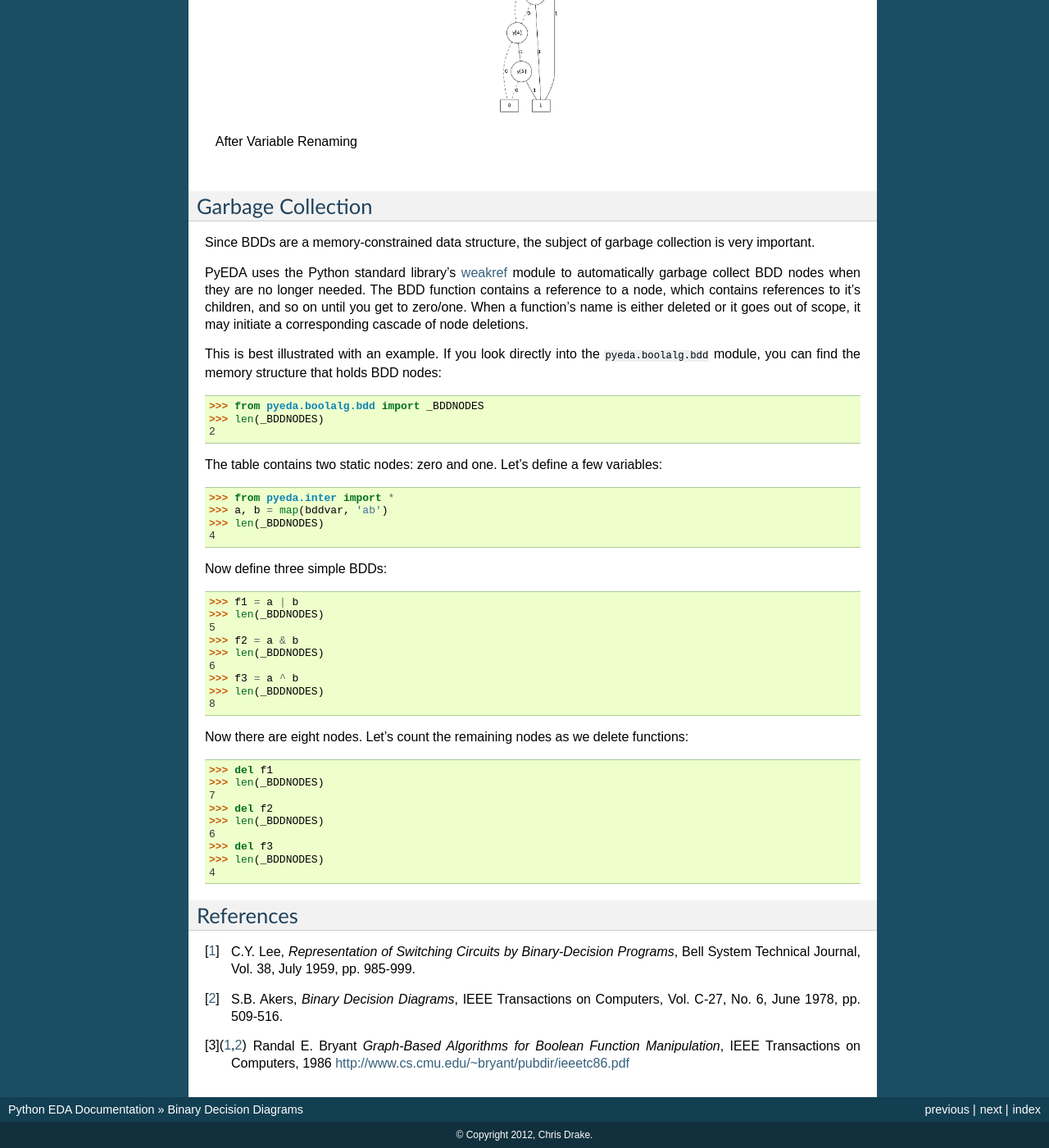
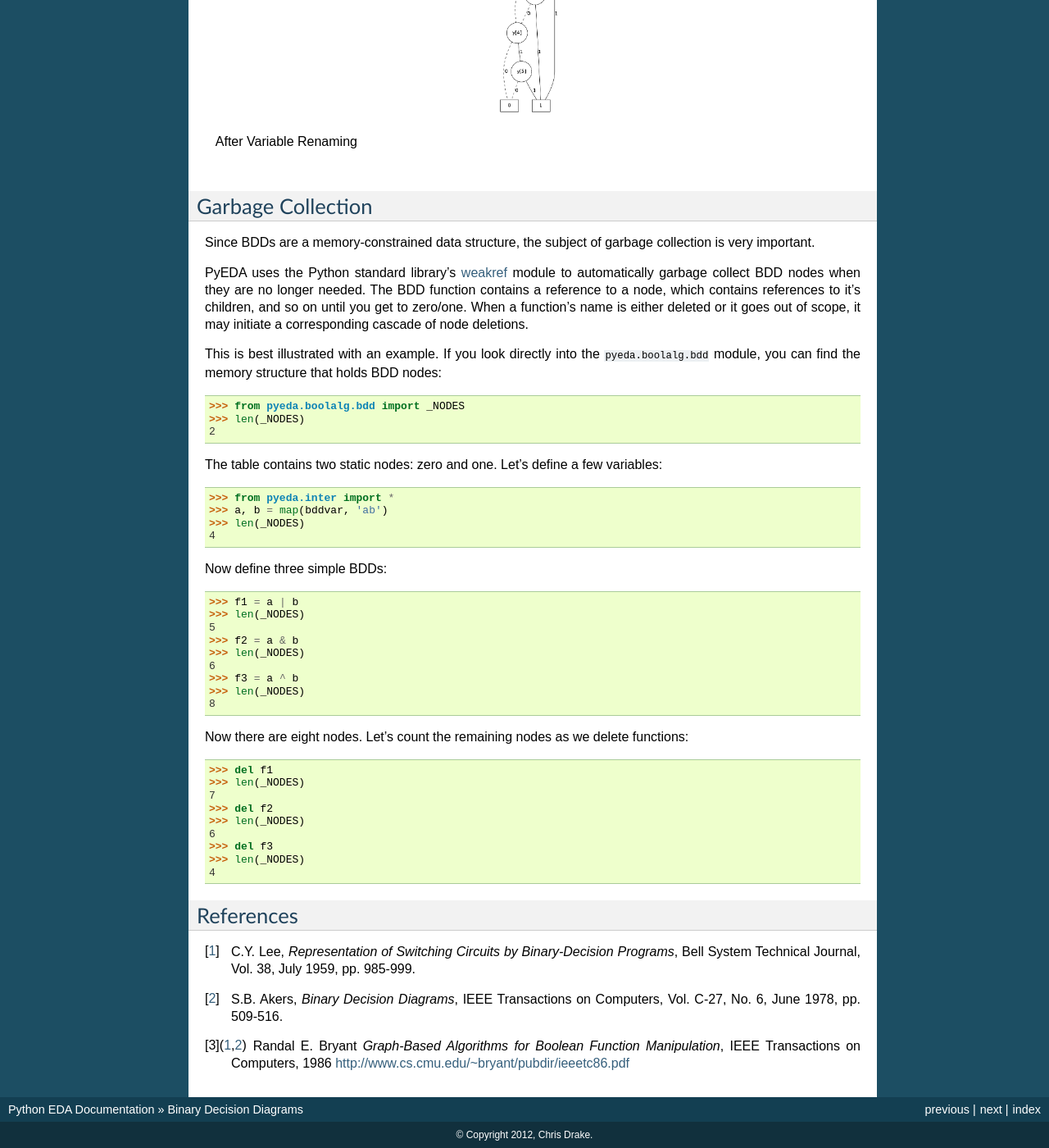
Before and after one commit to cjdrake/pyeda, a Sphinx documentation site: the page built from doc/source/bdd.rst, in a window 1280 px wide and 1400 px high, scrolled down 5647 px. Shown: the whole window at 82% size. Built offline with Sphinx 7.4.7, drawn with Linux system fonts in a browser that asks for light colours.

```diff
--- a/doc/source/bdd.rst
+++ b/doc/source/bdd.rst
@@ -293,8 +293,8 @@
 If you look directly into the ``pyeda.boolalg.bdd`` module,
 you can find the memory structure that holds BDD nodes::
 
-   >>> from pyeda.boolalg.bdd import _BDDNODES
-   >>> len(_BDDNODES)
+   >>> from pyeda.boolalg.bdd import _NODES
+   >>> len(_NODES)
    2
 
 The table contains two static nodes: zero and one.
@@ -302,32 +302,32 @@
 
    >>> from pyeda.inter import *
    >>> a, b = map(bddvar, 'ab')
-   >>> len(_BDDNODES)
+   >>> len(_NODES)
    4
 
 Now define three simple BDDs::
 
    >>> f1 = a | b
-   >>> len(_BDDNODES)
+   >>> len(_NODES)
    5
    >>> f2 = a & b
-   >>> len(_BDDNODES)
+   >>> len(_NODES)
    6
    >>> f3 = a ^ b
-   >>> len(_BDDNODES)
+   >>> len(_NODES)
    8
 
 Now there are eight nodes.
 Let's count the remaining nodes as we delete functions::
 
    >>> del f1
-   >>> len(_BDDNODES)
+   >>> len(_NODES)
    7
    >>> del f2
-   >>> len(_BDDNODES)
+   >>> len(_NODES)
    6
    >>> del f3
-   >>> len(_BDDNODES)
+   >>> len(_NODES)
    4
 
 References
```
Also changed, not shown: 1 other file.
